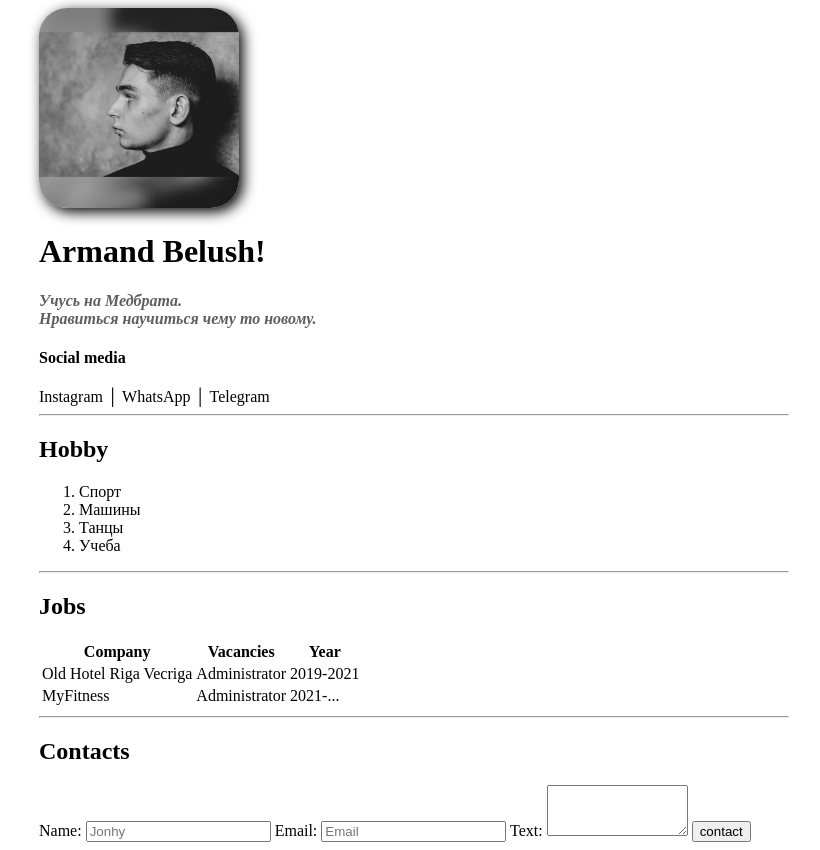
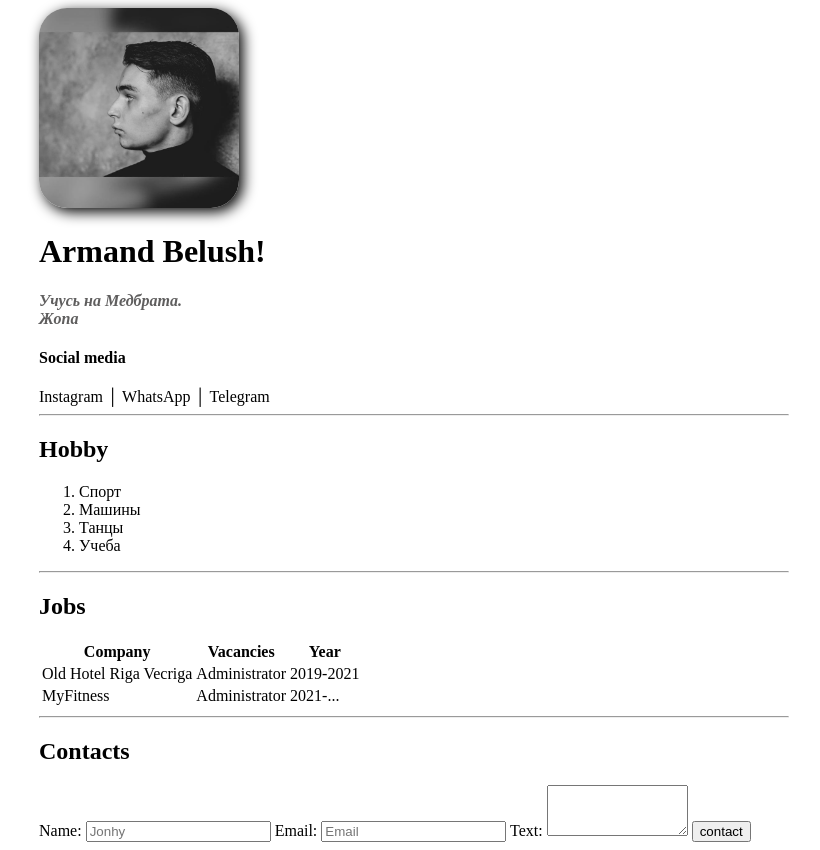
Before and after one commit to BugsBunn9/cv, a plain HTML site: page index.html in a window 1280 px wide. Shown: the whole page, without its empty margins (226-1046 px from the left). Drawn offline with Linux system fonts and the light colour scheme; a web font is replaced by a local one.

Commit message:
Add files via upload

```diff
--- a/index.html
+++ b/index.html
@@ -14,7 +14,7 @@
       class="avatar">
       <h1>Armand Belush!</h1>
       <p><em>Учусь на <strong>Медбрата</strong>.</em></p>
-      <p>Нравиться научиться чему то новому.</p>
+      <p>Жопа</p>
 
       <h4>Social media</h4>
 
```
